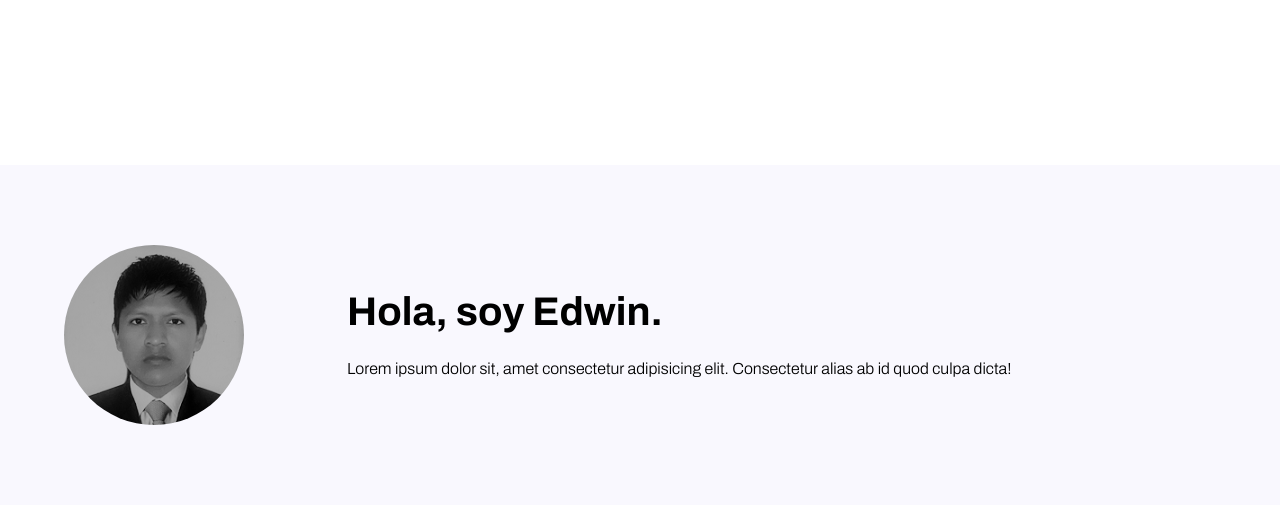
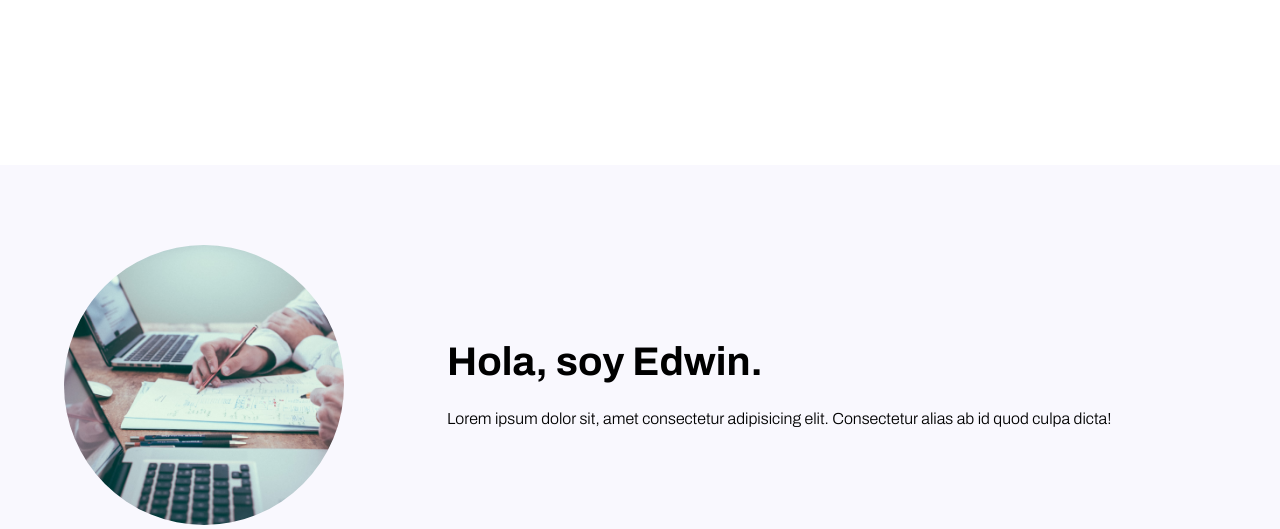
Before and after one commit to edwin1007/pagina-web, a plain HTML site: page index.html in a window 1280 px wide. Shown: the part 465-994 px from the top of the page. Drawn offline with Linux system fonts and the light colour scheme; files whose address does not match are found by name.

Commit message:
third commit

```diff
--- a/index.html
+++ b/index.html
@@ -72,7 +72,7 @@
             <article class="about__container container">
 
                 <figure>
-                    <img src="./assets/imagen-edwin.png" class="about__img">
+                    <img src="./assets/bg.jpg" class="about__img">
                 </figure>
 
                 <div class="about__texts">
```
Also changed, not shown: assets/imagen-edwin.png (deleted), 1 other file.
